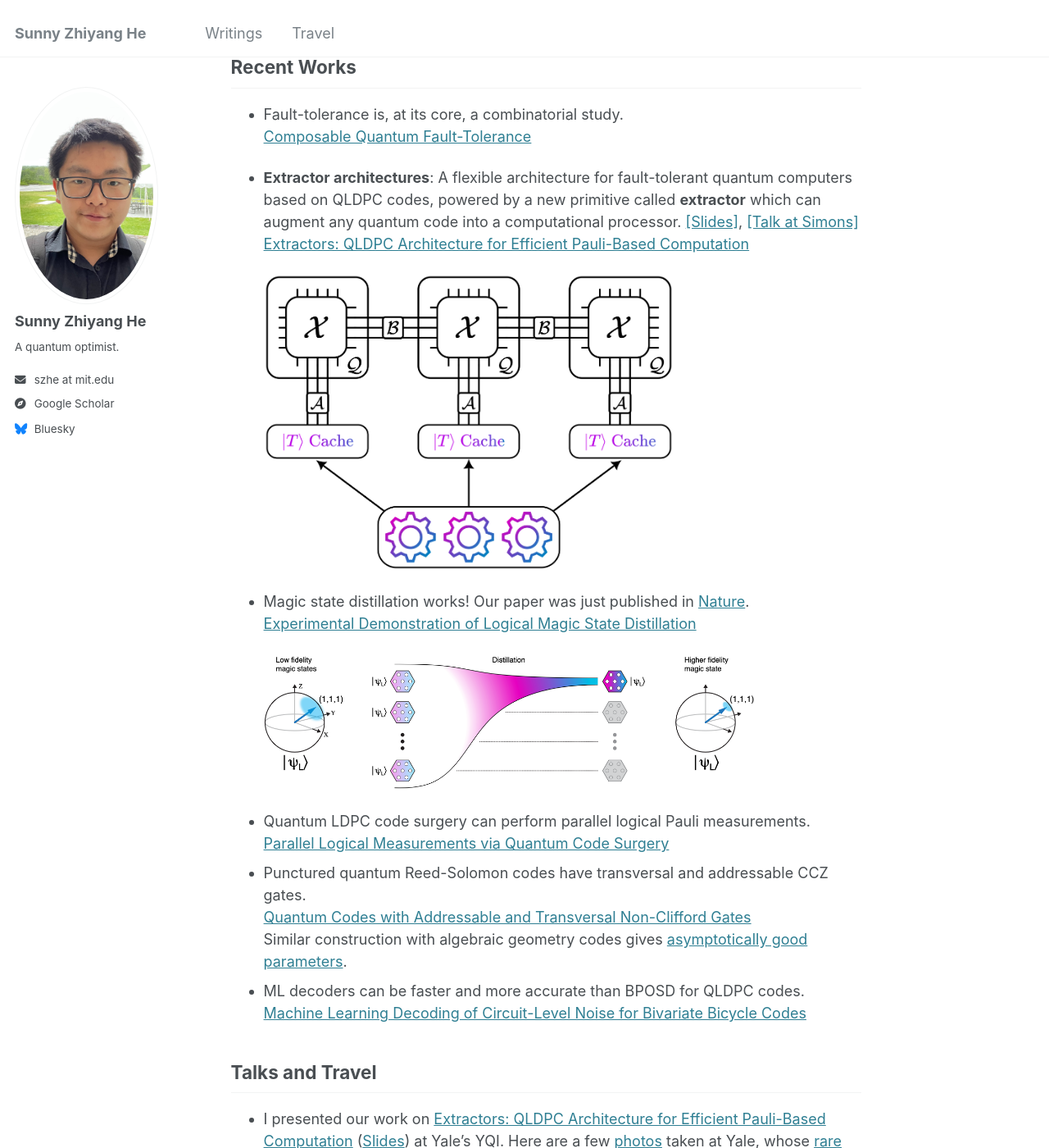
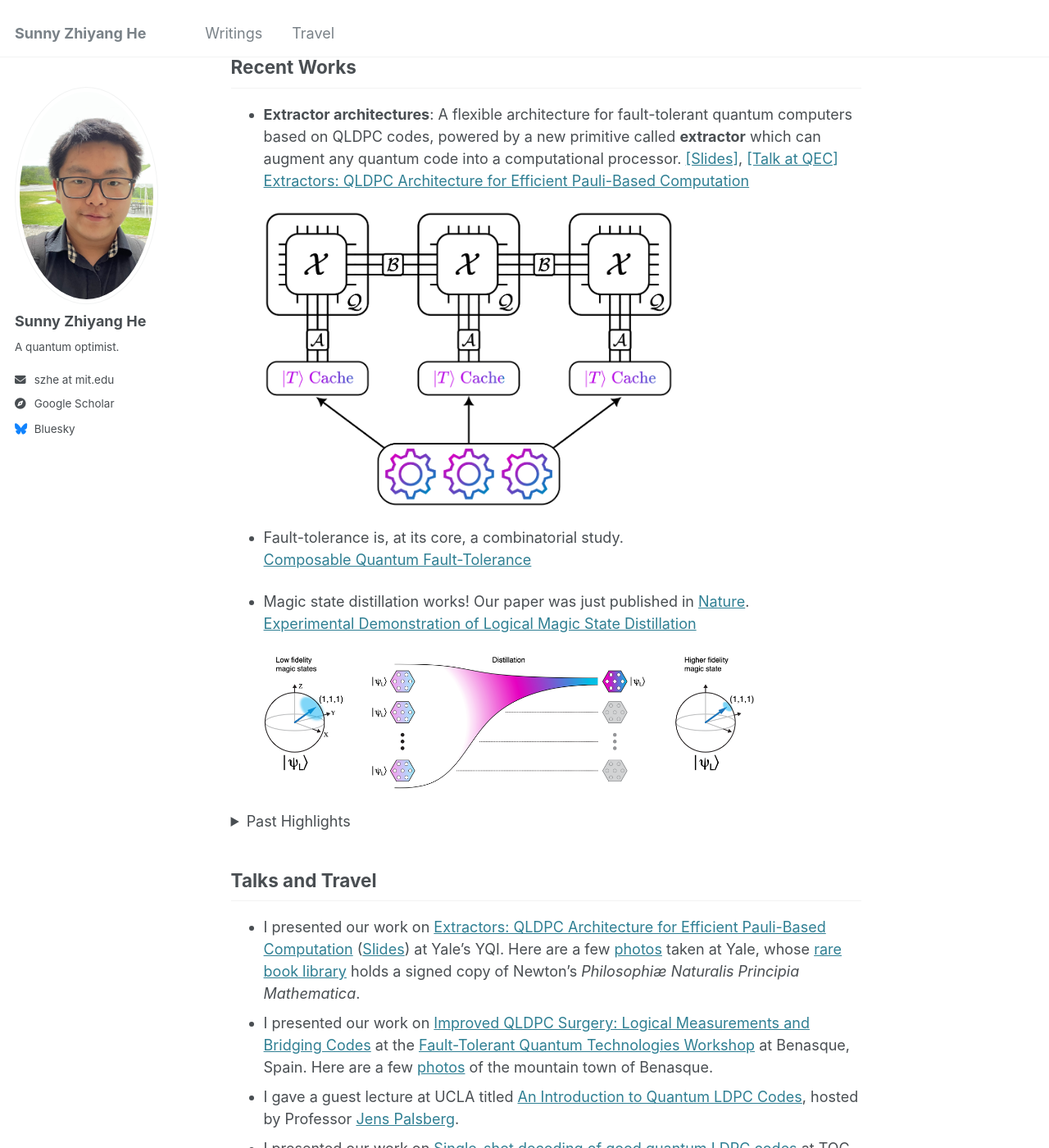
Before and after one commit to SunnyZhiyangHe/sunnyzhiyanghe.github.io, a Jekyll site: the page built from _pages/about.md, in a window 1280 px wide and 1400 px high, scrolled down 390 px. Shown: the whole window at 82% size. Built offline with Jekyll 4.4.1, drawn with Linux system fonts in a browser that asks for light colours.

Commit message:
Update about.md

```diff
--- a/_pages/about.md
+++ b/_pages/about.md
@@ -13,34 +13,35 @@ Hi! This is Sunny, I am a graduate student at MIT advised by Professor [Peter Sh
 Prior to grad school I was an undergrad at CMU. I worked in graph algorithms with Professor [Anupam Gupta](https://cs.nyu.edu/~anupamg/) and [Jason Li](https://q3r.github.io/), and combinatorics with Professor [Boris Bukh](https://www.borisbukh.org/) and [Michael Tait](https://sites.google.com/view/michaeltait).
 
 ## Recent Works
+
+- **Extractor architectures**: A flexible architecture for fault-tolerant quantum computers based on QLDPC codes, powered by a new primitive called **extractor** which can augment any quantum code into a computational processor. [[Slides]](files/Extractors.pdf), [[Talk at QEC]](https://yale.hosted.panopto.com/Panopto/Pages/Viewer.aspx?id=06110e48-4bec-49c6-b499-b33000fe5424&start=3600.066)
+[Extractors: QLDPC Architecture for Efficient Pauli-Based Computation](https://arxiv.org/abs/2503.10390)
+
+  <img src="/images/Extractor_Architecture.png" alt="Extractor Architecture" width="500">
+
 - Fault-tolerance is, at its core, a combinatorial study.
 [Composable Quantum Fault-Tolerance](https://arxiv.org/abs/2508.08246)
 
-- **Extractor architectures**: A flexible architecture for fault-tolerant quantum computers based on QLDPC codes, powered by a new primitive called **extractor** which can augment any quantum code into a computational processor. [[Slides]](files/Extractors.pdf), [[Talk at Simons]](https://www.youtube.com/watch?v=L6cDAbaW2Zs)
-[Extractors: QLDPC Architecture for Efficient Pauli-Based Computation](https://arxiv.org/abs/2503.10390)
-
-  <img src="/images/Extractor_Architecture.png" alt="Extractor Architecture" width="500">
 - Magic state distillation works! Our paper was just published in [Nature](https://www.nature.com/articles/s41586-025-09367-3).
 [Experimental Demonstration of Logical Magic State Distillation](https://arxiv.org/abs/2412.15165)
 
   <img src="/images/MSD_main.png" alt="Logical magic state distillation with color code" width="600">
-- Quantum LDPC code surgery can perform parallel logical Pauli measurements.
-[Parallel Logical Measurements via Quantum Code Surgery](https://arxiv.org/abs/2503.05003)
-- Punctured quantum Reed-Solomon codes have transversal and addressable CCZ gates.
-[Quantum Codes with Addressable and Transversal Non-Clifford Gates](https://arxiv.org/abs/2502.01864)
-Similar construction with algebraic geometry codes gives [asymptotically good parameters](https://arxiv.org/abs/2507.05392).
-- ML decoders can be faster and more accurate than BPOSD for QLDPC codes.
-[Machine Learning Decoding of Circuit-Level Noise for Bivariate Bicycle Codes](https://arxiv.org/abs/2504.13043)
 
-<!-- <details markdown="1">
+<details markdown="1">
   <summary>Past Highlights</summary>
 
   <div markdown="1">
-
+  - Quantum LDPC code surgery can perform parallel logical Pauli measurements.
+  [Parallel Logical Measurements via Quantum Code Surgery](https://arxiv.org/abs/2503.05003)
+  - Punctured quantum Reed-Solomon codes have transversal and addressable CCZ gates.
+  [Quantum Codes with Addressable and Transversal Non-Clifford Gates](https://arxiv.org/abs/2502.01864)
+  Similar construction with algebraic geometry codes gives [asymptotically good parameters](https://arxiv.org/abs/2507.05392).
+  - ML decoders can be faster and more accurate than BPOSD for QLDPC codes.
+  [Machine Learning Decoding of Circuit-Level Noise for Bivariate Bicycle Codes](https://arxiv.org/abs/2504.13043)
 
   </div>
 </details>
-   -->
+
 ## Talks and Travel {#talks}
 - I presented our work on [Extractors: QLDPC Architecture for Efficient Pauli-Based Computation](https://arxiv.org/abs/2503.10390) ([Slides](files/Extractors.pdf)) at Yale's YQI. Here are a few [photos](/travel#Yale) taken at Yale, whose [rare book library](https://beinecke.library.yale.edu/) holds a signed copy of Newton's *Philosophiæ Naturalis Principia Mathematica*.
 - I presented our work on [Improved QLDPC Surgery: Logical Measurements and Bridging Codes](https://arxiv.org/abs/2407.18393) at the [Fault-Tolerant Quantum Technologies Workshop](https://www.benasque.org/2024ftqt/) at Benasque, Spain. Here are a few [photos](/travel#Benasque) of the mountain town of Benasque.
```
